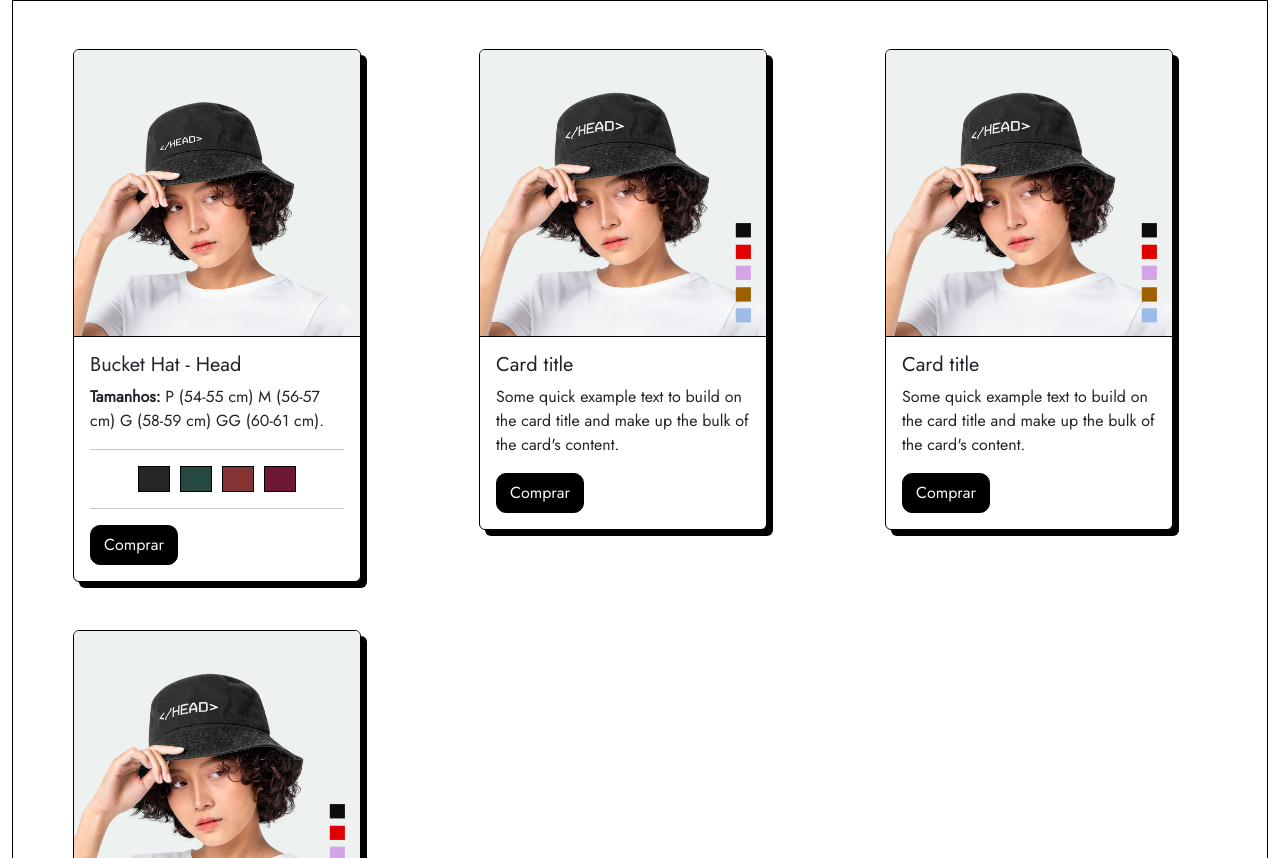
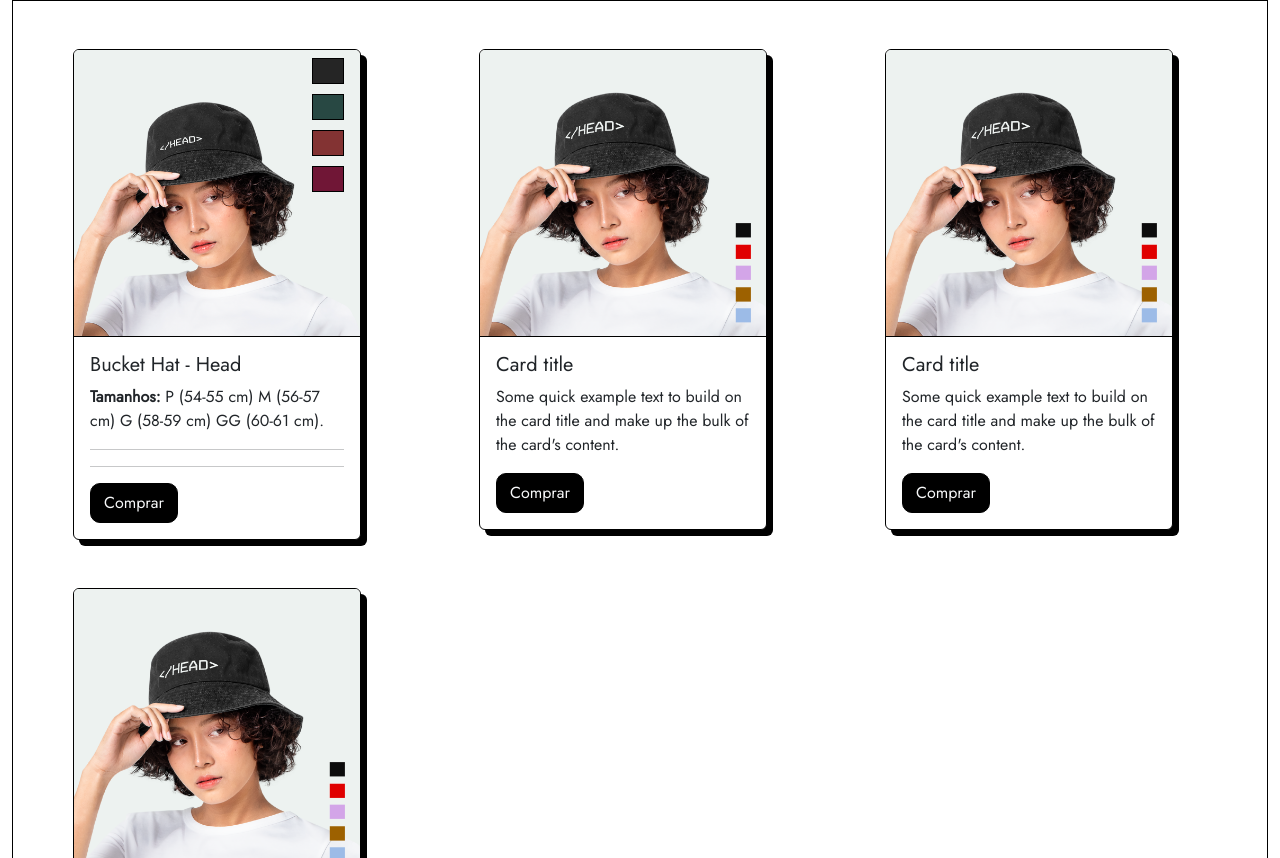
Before and after one commit to anetelles/lojinha, a plain HTML site: page index.html in a window 1280 px wide. Shown: the part 846-1704 px from the top of the page. Drawn offline with nearby package versions, Linux system fonts and the light colour scheme.

Commit message:
Update style.css
Uma mudança básica no css

```diff
--- a/css/style.css
+++ b/css/style.css
@@ -125,10 +125,13 @@
 
 .pai {
     display: flex;
-    flex-direction: row;
+    flex-direction: column;
     justify-content: center;
     margin: 0%;
     gap: 10px;
+    position: absolute;
+    top: 8px;
+    right: 16px;
 
 }
 
```
